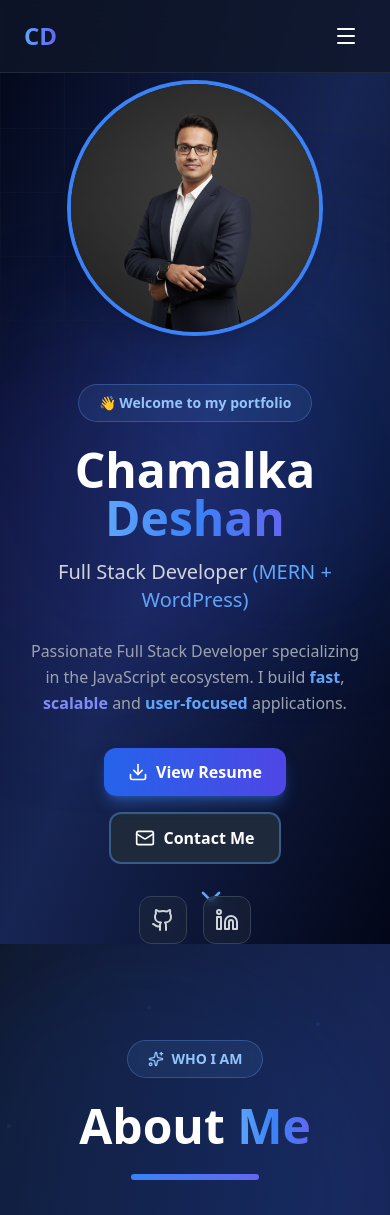
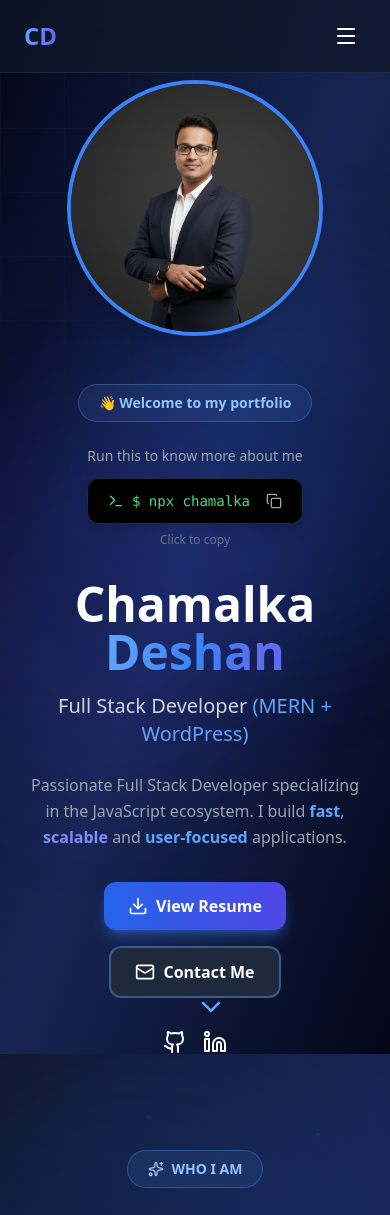
Before and after one commit to chamalka1998/Portfolio, a React (Vite) app: page / in a window 390 px wide. Shown: the top 1215 px of the page. Built offline with nearby package versions, Linux system fonts and the light colour scheme.

Commit message:
npx command added

```diff
--- a/src/components/Hero/Hero.jsx
+++ b/src/components/Hero/Hero.jsx
@@ -1,15 +1,33 @@
-import React from "react";
-import { Github, Linkedin, Mail, Download, ChevronDown } from "lucide-react";
+import React, { useState } from "react";
+import {
+  Github,
+  Linkedin,
+  Mail,
+  Download,
+  ChevronDown,
+  Terminal,
+  Copy,
+  Check,
+} from "lucide-react";
 import { socialLinks } from "../../config";
 import { motion } from "framer-motion";
 
-// 👉 Import BOTH profile pics with different names
+// Profile images
 import ProfilePicLight from "../../assets/ProPic_Light.png";
 import ProfilePicDark from "../../assets/ProPic_Dark.png";
 
+// CV
 import ProfileCV from "../../assets/Chamalka Deshan CV Assosiate SE.pdf";
 
 function Hero() {
+  const [copied, setCopied] = useState(false);
+
+  const handleCopy = async () => {
+    await navigator.clipboard.writeText("npx chamalka");
+    setCopied(true);
+    setTimeout(() => setCopied(false), 2000);
+  };
+
   return (
     <section
       id="hero"
@@ -17,11 +35,9 @@
         relative flex flex-col-reverse md:flex-row items-center justify-center
         min-h-screen pt-20 md:pt-0 px-6 overflow-hidden
         text-center md:text-left
-
         bg-gradient-to-br
         from-slate-100 via-blue-100 to-slate-200
         dark:from-slate-950 dark:via-blue-950 dark:to-slate-950
-
         text-slate-900 dark:text-white
       "
     >
@@ -34,21 +50,61 @@
 
       {/* LEFT SECTION */}
       <div className="relative z-10 max-w-3xl md:mr-12">
-        {/* Greeting */}
+        {/* Welcome Badge */}
         <motion.div
           initial={{ opacity: 0, y: -20 }}
           animate={{ opacity: 1, y: 0 }}
           transition={{ duration: 0.6 }}
-          className="mb-6"
+          className="mb-6 flex justify-center md:justify-start"
         >
           <span
-            className="inline-block px-5 py-2
-            bg-blue-500/10 dark:bg-blue-400/10
-            border border-blue-500/30 dark:border-blue-400/30
-            text-blue-600 dark:text-blue-300 rounded-full text-sm font-semibold backdrop-blur-sm"
+            className="
+      inline-flex items-center gap-2 px-5 py-2
+      bg-blue-500/10 dark:bg-blue-400/10
+      border border-blue-500/30 dark:border-blue-400/30
+      text-blue-600 dark:text-blue-300
+      rounded-full text-sm font-semibold
+      backdrop-blur-sm
+    "
           >
             👋 Welcome to my portfolio
           </span>
+        </motion.div>
+
+        {/* NPX COMMAND */}
+        <motion.div
+          initial={{ opacity: 0, y: 10 }}
+          animate={{ opacity: 1, y: 0 }}
+          transition={{ delay: 0.3 }}
+          className="mb-8"
+        >
+          <p className="text-sm mb-3 text-gray-600 dark:text-gray-400 font-medium">
+            Run this to know more about me
+          </p>
+
+          <div
+            onClick={handleCopy}
+            className="
+              group cursor-pointer inline-flex items-center gap-4 px-5 py-3 rounded-xl
+              bg-slate-900 dark:bg-black text-green-400
+              border border-slate-700 dark:border-slate-800
+              shadow-lg hover:shadow-green-500/20
+              transition-all
+            "
+          >
+            <div className="flex items-center gap-2 font-mono text-sm md:text-base">
+              <Terminal className="w-4 h-4" />
+              <span>$ npx chamalka</span>
+            </div>
+
+            {copied ? (
+              <Check className="w-4 h-4 text-green-500" />
+            ) : (
+              <Copy className="w-4 h-4 text-gray-400 group-hover:text-green-400 transition" />
+            )}
+          </div>
+
+          <p className="mt-2 text-xs text-gray-500">Click to copy</p>
         </motion.div>
 
         {/* Name */}
@@ -56,41 +112,24 @@
           initial={{ opacity: 0, scale: 0.5 }}
           animate={{ opacity: 1, scale: 1 }}
           transition={{ duration: 0.8 }}
-          className="text-5xl md:text-7xl font-black mb-4
-            text-slate-900 dark:text-white"
+          className="text-5xl md:text-7xl font-black mb-4"
         >
           Chamalka{" "}
-          <span
-            className="text-transparent bg-clip-text bg-gradient-to-r
-            from-blue-500 via-blue-600 to-indigo-600
-            dark:from-blue-400 dark:via-blue-500 dark:to-indigo-500"
-          >
+          <span className="text-transparent bg-clip-text bg-gradient-to-r from-blue-500 via-blue-600 to-indigo-600 dark:from-blue-400 dark:via-blue-500 dark:to-indigo-500">
             Deshan
           </span>
         </motion.h1>
 
         {/* Title */}
-        <motion.p
-          initial={{ opacity: 0 }}
-          animate={{ opacity: 1 }}
-          transition={{ duration: 0.8 }}
-          className="text-xl md:text-2xl mb-6
-            text-gray-700 dark:text-gray-300 font-light"
-        >
+        <p className="text-xl md:text-2xl mb-6 text-gray-700 dark:text-gray-300 font-light">
           Full Stack Developer{" "}
           <span className="text-blue-600 dark:text-blue-400">
             (MERN + WordPress)
           </span>
-        </motion.p>
+        </p>
 
         {/* Description */}
-        <motion.p
-          initial={{ opacity: 0, y: 20 }}
-          animate={{ opacity: 1, y: 0 }}
-          transition={{ duration: 0.8 }}
-          className="text-base md:text-lg mb-8
-            text-gray-600 dark:text-gray-400 leading-relaxed"
-        >
+        <p className="text-base md:text-lg mb-8 text-gray-600 dark:text-gray-400 leading-relaxed">
           Passionate Full Stack Developer specializing in the JavaScript
           ecosystem. I build{" "}
           <span className="text-blue-600 dark:text-blue-400 font-semibold">
@@ -105,122 +144,57 @@
             user-focused
           </span>{" "}
           applications.
-        </motion.p>
+        </p>
 
         {/* Buttons */}
-        <motion.div
-          initial={{ opacity: 0, y: 20 }}
-          animate={{ opacity: 1, y: 0 }}
-          className="flex flex-wrap gap-4 md:gap-6 justify-center md:justify-start mb-8"
-        >
-          <motion.a
+        <div className="flex flex-wrap gap-4 md:gap-6 justify-center md:justify-start mb-8">
+          <a
             href={ProfileCV}
             target="_blank"
-            whileHover={{ scale: 1.05 }}
-            whileTap={{ scale: 0.95 }}
-            className="group relative px-6 py-3 rounded-xl font-semibold
-              bg-gradient-to-r from-blue-600 to-indigo-600
-              text-white shadow-lg shadow-blue-500/40
-              overflow-hidden"
+            className="px-6 py-3 rounded-xl font-semibold bg-gradient-to-r from-blue-600 to-indigo-600 text-white shadow-lg shadow-blue-500/40 flex items-center gap-2"
           >
-            <span className="relative z-10 flex items-center gap-2">
-              <Download className="w-5 h-5" />
-              View Resume
-            </span>
-            <div
-              className="absolute inset-0 opacity-0 group-hover:opacity-100
-              bg-gradient-to-r from-blue-700 to-indigo-700
-              transition duration-300"
-            ></div>
-          </motion.a>
+            <Download className="w-5 h-5" />
+            View Resume
+          </a>
 
-          <motion.a
+          <a
             href="#contact"
-            whileHover={{ scale: 1.05 }}
-            whileTap={{ scale: 0.95 }}
-            className="
-              px-6 py-3 rounded-xl font-semibold
-              border-2 border-blue-500/40 dark:border-blue-400/40
-              bg-slate-200 dark:bg-slate-800
-              text-slate-900 dark:text-white
-              hover:border-blue-500 hover:dark:border-blue-400
-              transition-all flex items-center gap-2
-            "
+            className="px-6 py-3 rounded-xl font-semibold border-2 border-blue-500/40 dark:border-blue-400/40 bg-slate-200 dark:bg-slate-800 text-slate-900 dark:text-white flex items-center gap-2"
           >
             <Mail className="w-5 h-5" />
             Contact Me
-          </motion.a>
-        </motion.div>
+          </a>
+        </div>
 
         {/* Social Links */}
-        <motion.div
-          initial={{ opacity: 0 }}
-          animate={{ opacity: 1 }}
-          className="flex gap-4 md:gap-6 justify-center md:justify-start"
-        >
-          {[
-            { icon: <Github className="w-6 h-6" />, href: socialLinks.github },
-            {
-              icon: <Linkedin className="w-6 h-6" />,
-              href: socialLinks.linkedin,
-            },
-          ].map((item, i) => (
-            <motion.a
-              key={i}
-              href={item.href}
-              target="_blank"
-              rel="noopener noreferrer"
-              whileHover={{ y: -3, scale: 1.1 }}
-              className="
-                w-12 h-12 rounded-xl flex items-center justify-center backdrop-blur-sm
-                bg-slate-200/50 dark:bg-slate-800/50
-                border border-slate-300 dark:border-slate-700
-                text-slate-700 dark:text-gray-300
-                hover:text-blue-600 dark:hover:text-blue-400
-                hover:border-blue-500 transition-all
-              "
-            >
-              {item.icon}
-            </motion.a>
-          ))}
-        </motion.div>
+        <div className="flex gap-4 justify-center md:justify-start">
+          <a href={socialLinks.github} target="_blank" className="icon-btn">
+            <Github />
+          </a>
+          <a href={socialLinks.linkedin} target="_blank" className="icon-btn">
+            <Linkedin />
+          </a>
+        </div>
       </div>
 
       {/* RIGHT SECTION — Profile Picture */}
-      <motion.div
-        initial={{ opacity: 0, x: 50 }}
-        animate={{ opacity: 1, x: 0 }}
-        transition={{ duration: 1 }}
-        className="
-          relative w-64 h-64 md:w-80 md:h-80
-          rounded-full mx-auto md:mx-0 mb-12 md:mb-0
-        "
-      >
-        {/* Glow effect */}
-        <div className="absolute inset-0 rounded-full bg-blue-500/20 blur-3xl opacity-0 hover:opacity-100 transition duration-500"></div>
-
-        {/* Conditional Profile Picture */}
+      <div className="relative w-64 h-64 md:w-80 md:h-80 rounded-full mx-auto md:mx-0 mb-12 md:mb-0">
         <img
           src={ProfilePicLight}
           alt="Chamalka Deshan"
           className="w-full h-full object-cover rounded-full block dark:hidden border-4 border-blue-600 shadow-xl"
         />
-
         <img
           src={ProfilePicDark}
           alt="Chamalka Deshan"
           className="w-full h-full object-cover rounded-full hidden dark:block border-4 border-blue-500 shadow-xl"
         />
-      </motion.div>
+      </div>
 
-      {/* Scroll Down Icon */}
+      {/* Scroll Indicator */}
       <motion.div
-        initial={{ opacity: 0 }}
-        animate={{ opacity: 1, y: [0, 10, 0] }}
-        transition={{
-          opacity: { delay: 1.5 },
-          y: { repeat: Infinity, duration: 1.5 },
-        }}
+        animate={{ y: [0, 10, 0] }}
+        transition={{ repeat: Infinity, duration: 1.5 }}
         className="absolute bottom-10 left-1/2 -translate-x-1/2"
       >
         <ChevronDown className="w-8 h-8 text-blue-600 dark:text-blue-400" />
```
